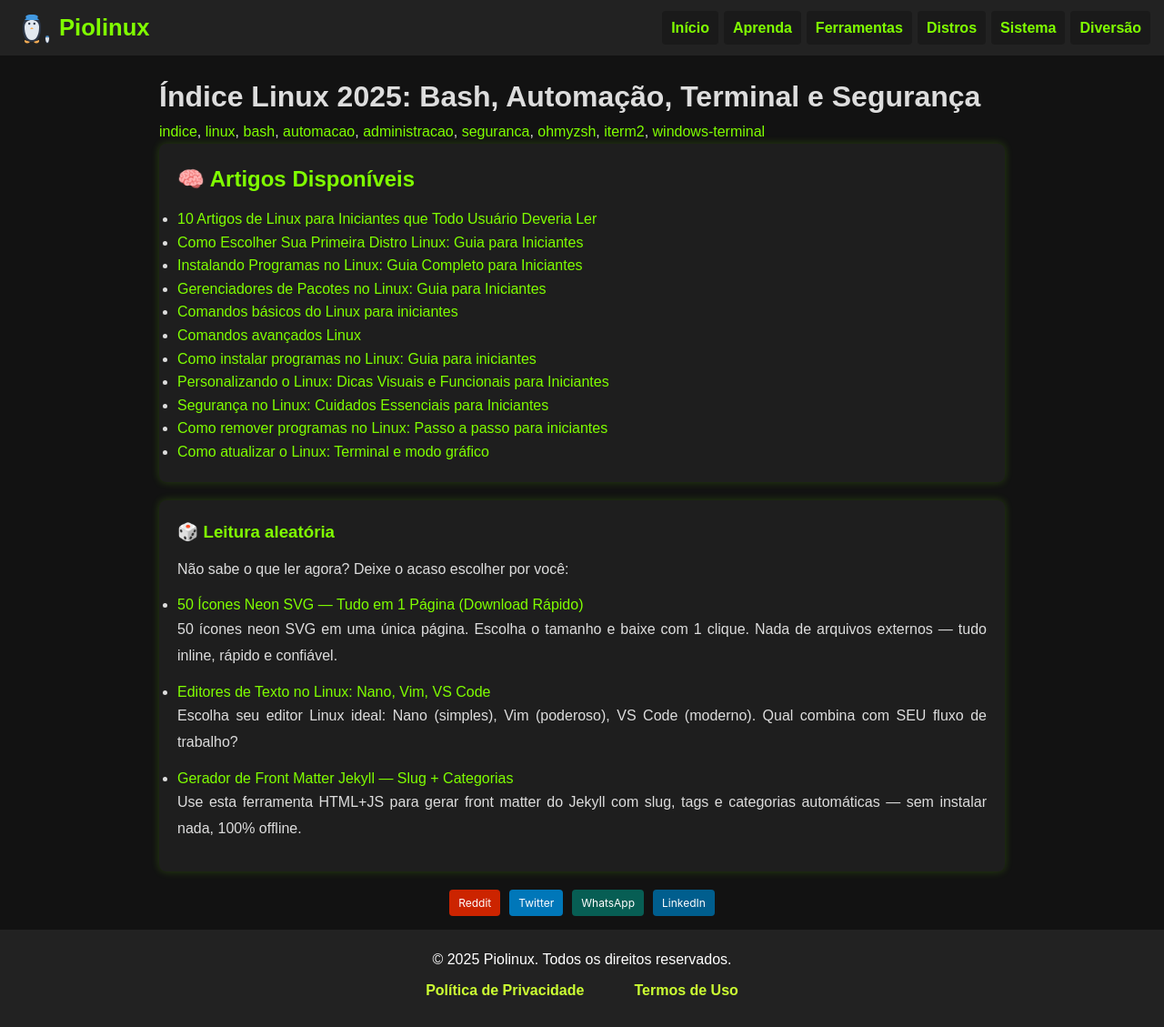
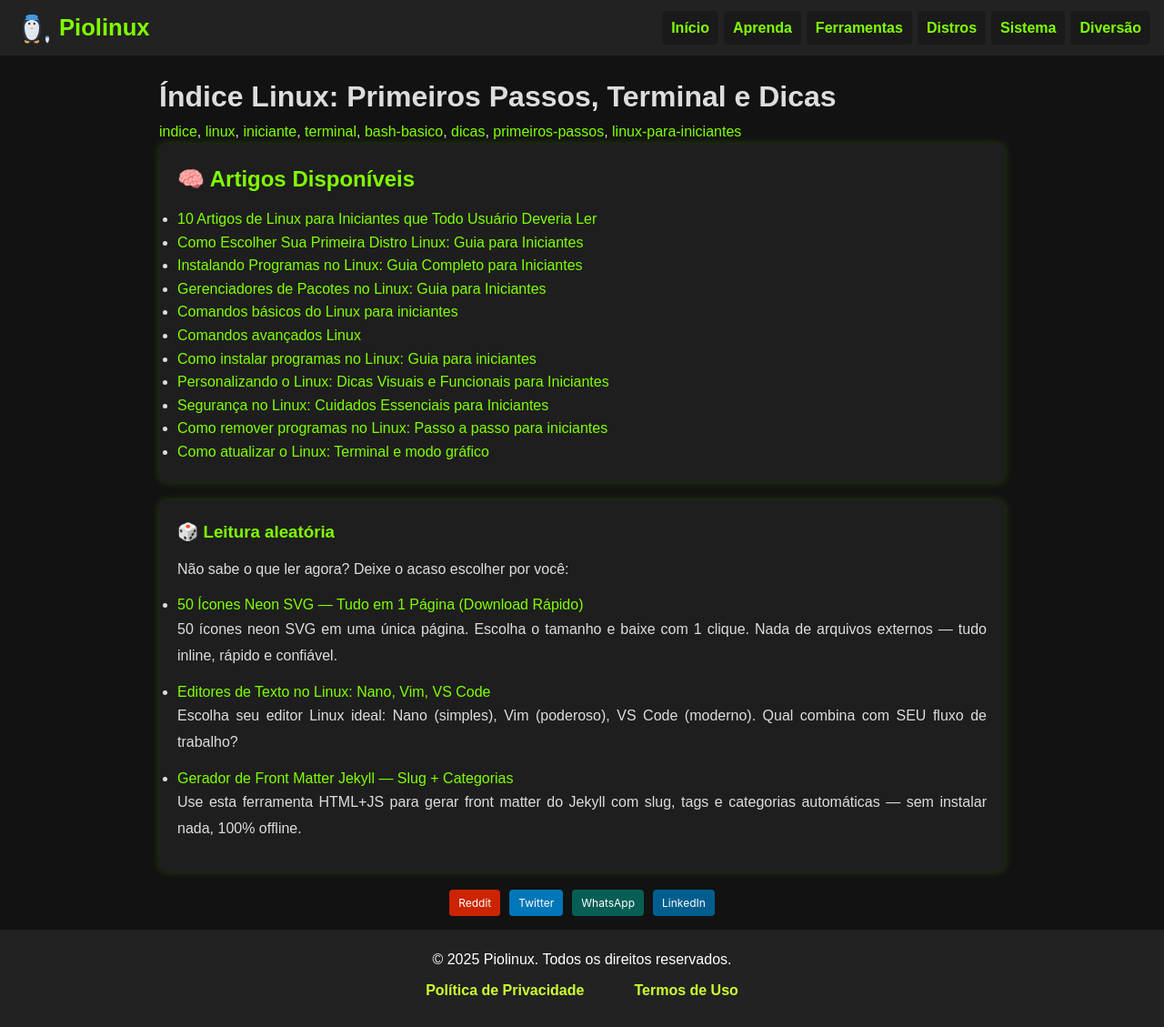
Before and after one commit to Piolinux/piolinux-site, a Jekyll site: the page built from _pages/artigos-linux-bash-automacao-e-terminal-2025.md, in a window 1280 px wide. Shown: the whole page at 91% size. Built offline with Jekyll 4.4.1, drawn with Linux system fonts in a browser that asks for light colours.

Commit message:
Update artigos-linux-bash-automacao-e-terminal-2025.md

```diff
--- a/_pages/artigos-linux-bash-automacao-e-terminal-2025.md
+++ b/_pages/artigos-linux-bash-automacao-e-terminal-2025.md
@@ -1,11 +1,11 @@
 ---
 layout: default
-title: "Índice Linux 2025: Bash, Automação, Terminal e Segurança"
-description: "Coleção organizada de artigos sobre Linux: scripts Bash, automação, administração de sistemas, segurança e ferramentas como Oh My Zsh, iTerm2."
+title: "Índice Linux: Primeiros Passos, Terminal e Dicas"
+description: "Artigos para iniciantes no Linux: comandos básicos, dicas de terminal, configurações simples e tutoriais leves. Ideal para quem está começando — sem enrolação, só o essencial."
 date: 2025-09-09
 author: "PioLinux"
 categories: [linux, tutoriais, indice]
-tags: [indice, linux, bash, automacao, administracao, seguranca, ohmyzsh, iterm2, windows-terminal]
+tags: [indice, linux, iniciante, terminal, bash-basico, dicas, primeiros-passos, linux-para-iniciantes]
 permalink: /indice-artigos-linux/
 ---
 
```
